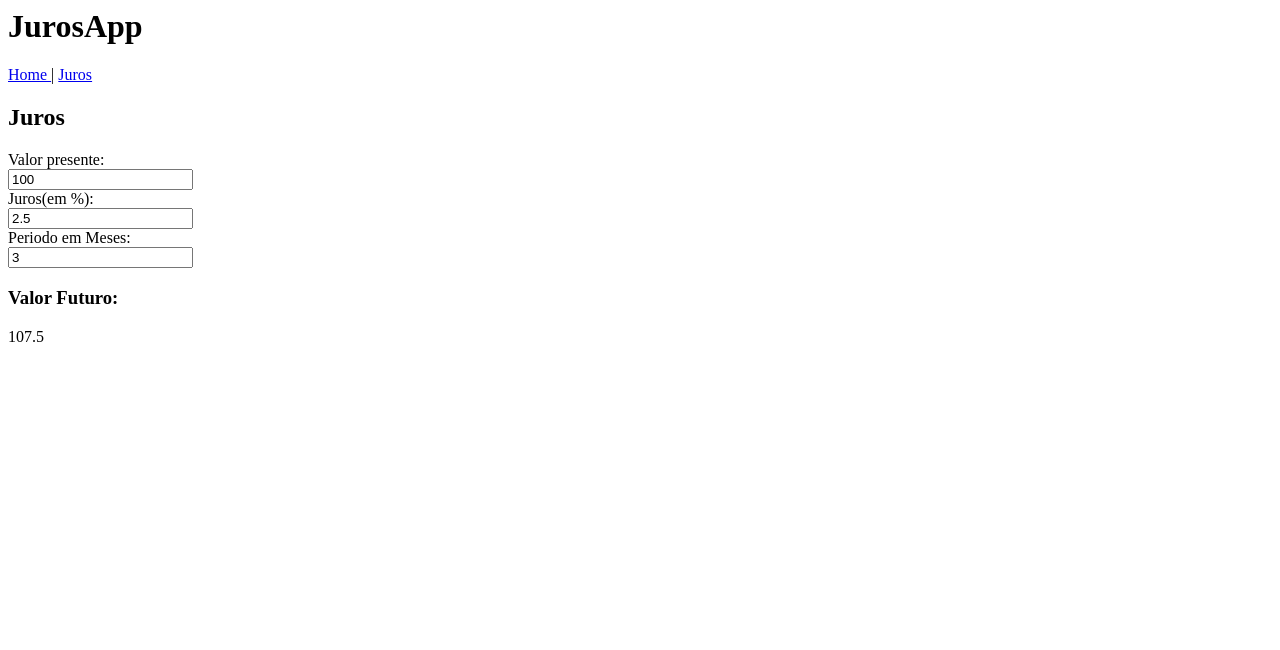
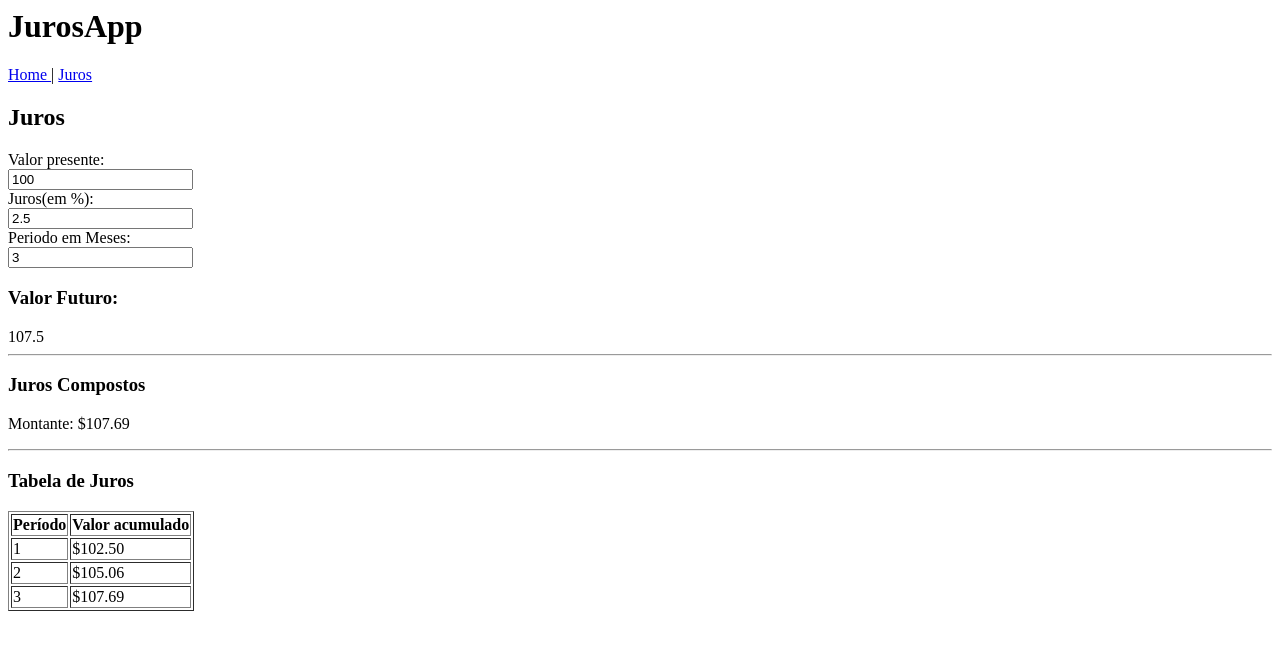
Before and after one commit to abrahao-gabriel/Aula06, an Angular app: page /juros in a window 1280 px wide. Shown: the top 650 px of the page. Built offline with nearby package versions, Linux system fonts and the light colour scheme.

Commit message:
2 files modified

```diff
--- a/src/app/juros/juros.component.html
+++ b/src/app/juros/juros.component.html
@@ -2,8 +2,25 @@
 <div>Valor presente:</div>
 <input type="number" step="0.01" [(ngModel)]="vp" />
 <div>Juros(em %):</div>
-<input type="number" step="0.01" [(ngModel)]="j"/>
+<input type="number" step="0.01" [(ngModel)]="j" />
 <div>Periodo em Meses:</div>
-<input type="number" step="1" [(ngModel)]="n"/>
+<input type="number" step="1" [(ngModel)]="n" />
 <h3>Valor Futuro:</h3>
-{{getJuros()}}
+{{ getJuros() }}
+<hr />
+
+<h3>Juros Compostos</h3>
+<p>Montante: {{ getJurosComp() | currency }}</p>
+<hr />
+
+<h3>Tabela de Juros</h3>
+<table border="1">
+  <tr>
+    <th>Período</th>
+    <th>Valor acumulado</th>
+  </tr>
+  <tr *ngFor="let item of getJurosList(); index as i">
+    <td>{{ i + 1 }}</td>
+    <td>{{ item | currency }}</td>
+  </tr>
+</table>
--- a/src/app/juros/juros.component.ts
+++ b/src/app/juros/juros.component.ts
@@ -3,24 +3,41 @@ import { Component, OnInit } from '@angular/core';
 @Component({
   selector: 'app-juros',
   templateUrl: './juros.component.html',
-  styleUrls: ['./juros.component.css']
+  styleUrls: ['./juros.component.css'],
 })
 export class JurosComponent implements OnInit {
-vp: number
-j: number
-n: number
+  vp: number;
+  j: number;
+  n: number;
 
   constructor() {
-this.vp=100
-this.j=2.5
-this.n=3
-
-   }
-
-  ngOnInit() {
+    this.vp = 100;
+    this.j = 2.5;
+    this.n = 3;
   }
 
-  getJuros(){
-    return this.vp * (1 + this.j/100 * this.n)
+  ngOnInit() {}
+
+  getJuros() {
+    return this.vp * (1 + (this.j / 100) * this.n);
   }
+
+  getJurosComp() {
+
+   return this.vp * Math.pow(1 + this.j / 100, this.n);
+  }
+
+  getJurosParciais(n : number){
+    return this.vp * Math.pow(1 + this.j / 100, n)
+
+  }
+
+  getJurosList(){
+    let list: number[] = [];
+    for(let i=1; i<=this.n; i++){
+      list.push(this.getJurosParciais(i))
+    }
+    return list
+  }
+
 }
```
